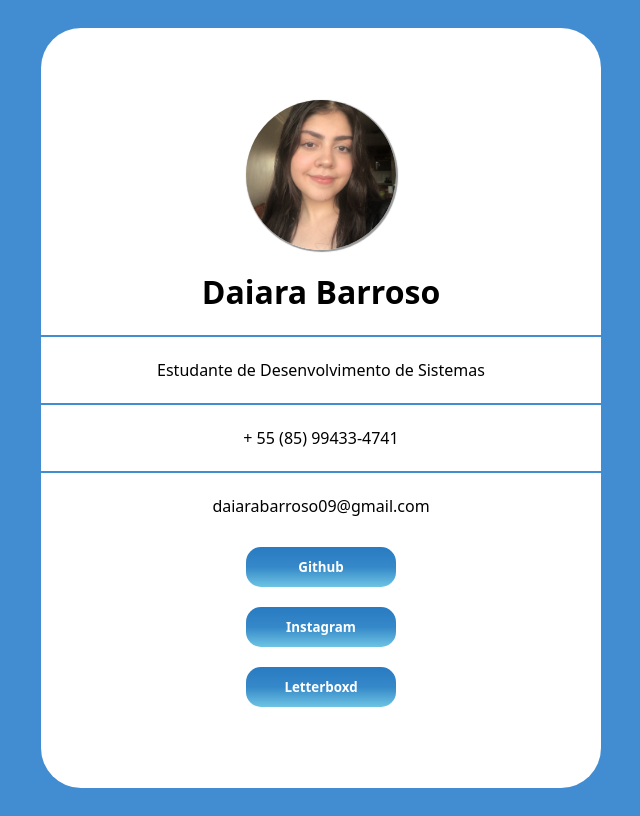
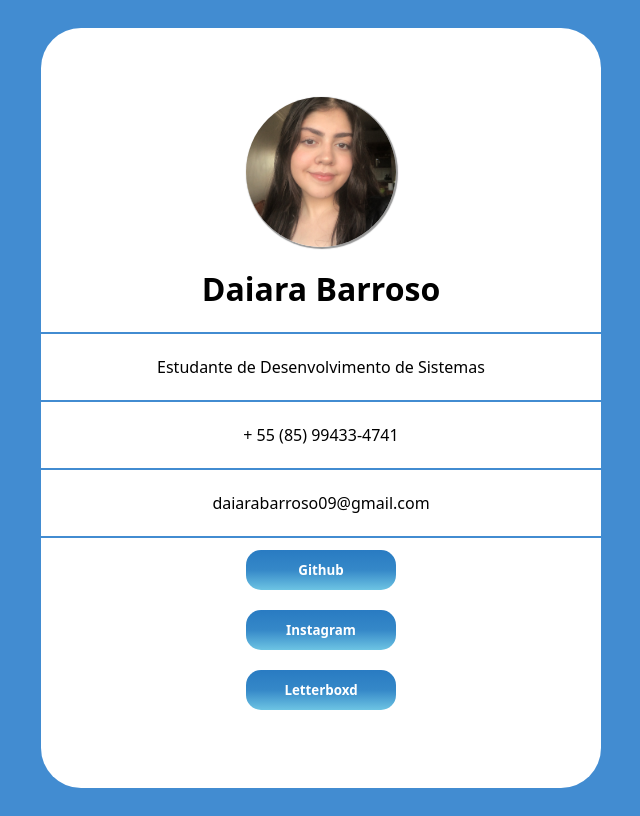
Before and after one commit to daiaraaa/-projeto3-criando-um-componente-profile, a React (Vite) app: page / in a window 1280 px wide. Shown: the whole page, without its empty margins (319-959 px from the left). Built offline with nearby package versions, Linux system fonts and the light colour scheme.

Commit message:
Update index.jsx

```diff
--- a/src/components/Profile/index.jsx
+++ b/src/components/Profile/index.jsx
@@ -11,11 +11,10 @@ export default function Profile(props){
             <p className={styles.contact}>{props.contact}</p>
             <hr />
             <p className={styles.email}>{props.email}</p>
-            < >
+            <hr />
             <button><a href={props.githubUrl}>Github</a></button>
             <button><a href={props.instagramUrl}>Instagram</a></button>
             <button><a href={props.letterboxdUrl}>Letterboxd</a></button>
-            </>
         </div>
     )
 }
```
